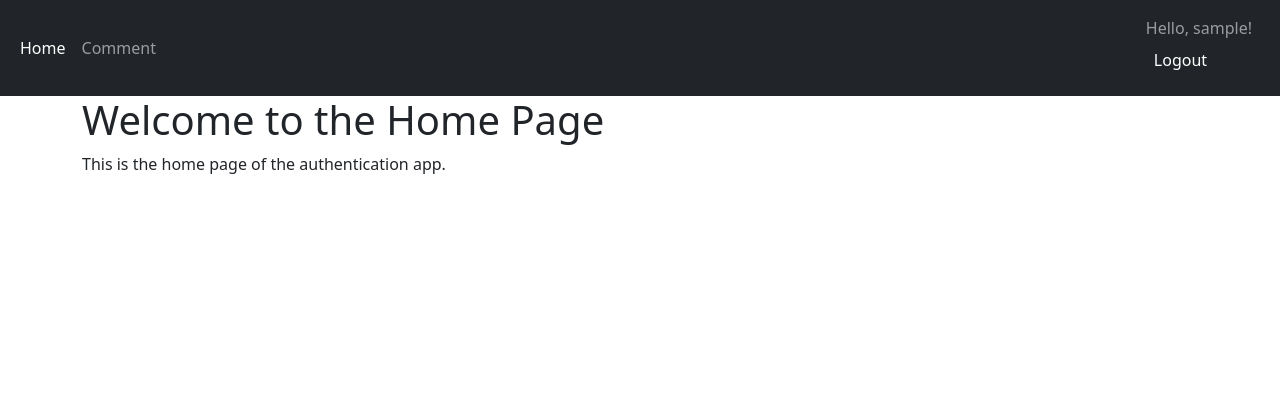
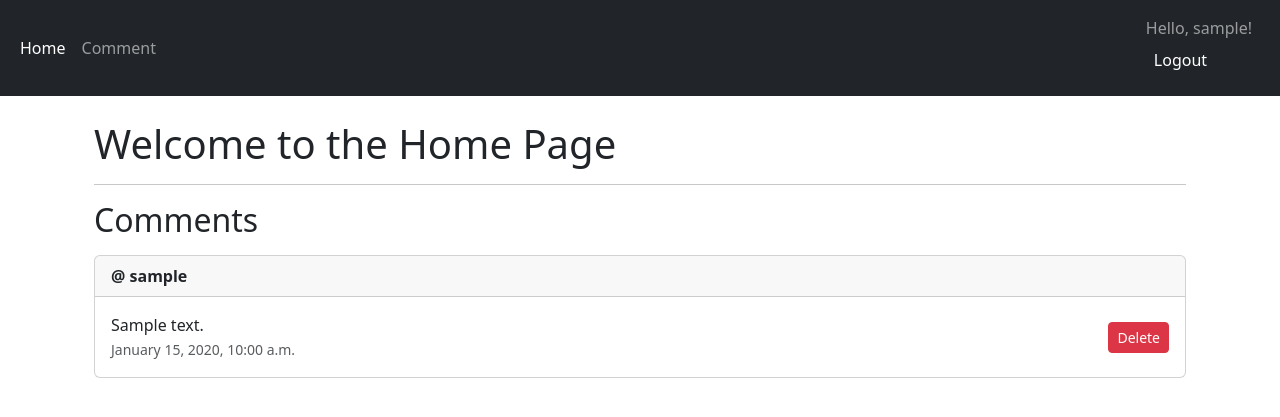
Before and after one commit to Joshkovu/Django-auth, a Django app: page / in a window 1280 px wide. Shown: the top 417 px of the page. Run offline with Django 5.2, Linux system fonts and the light colour scheme; a user stored in the database is signed in; tables that the repository leaves empty hold one stand-in row (values such as "Sample post").

Commit message:
refactor:adjust the code to use forms and add comment functionality

```diff
--- a/authentication/main/templates/main/base.html
+++ b/authentication/main/templates/main/base.html
@@ -16,10 +16,10 @@
             <div>
                 <ul class="navbar-nav me-auto mb-2 mb-lg-0">
                     <li class="nav-item">
-                        <a class="nav-link active" aria-current="page" href="/home">Home</a>
+                        <a class="nav-link active" aria-current="page" href="/home/">Home</a>
                     </li>
                      <li class="nav-item">
-                        <a class="nav-link" href="/create_comment">Comment</a>
+                        <a class="nav-link" href="/create_comment/">Comment</a>
                     </li>
                 </ul>
             </div>
--- a/authentication/main/templates/main/home.html
+++ b/authentication/main/templates/main/home.html
@@ -1,8 +1,46 @@
-{% extends "main/base.html" %}
-
-{% block title %}Home{% endblock %}
-
+{% extends "main/base.html" %} {% block title %}Home{% endblock %}
 {% block content %}
-    <h1>Welcome to the Home Page</h1>
-    <p>This is the home page of the authentication app.</p>
+<div class="container mt-4">
+  <h1>Welcome to the Home Page</h1>
+  <hr />
+  <h2>Comments</h2>
+  {% if comments %}
+  <ul class="list-group">
+    {% for comment in comments %}
+    <div class="card mt-2">
+      <div class="card-header">
+        <strong>@ {{ comment.user.username }}</strong>
+      </div>
+      <div
+        class="card-body d-flex flex-row justify-content-between align-items-center"
+      >
+        <div>
+          <p class="card-text mb-0">{{ comment.content }}</p>
+          <small class="text-muted"
+            >{{ comment.created_at|date:"F j, Y, g:i a" }}</small
+          >
+        </div>
+        <div>
+          {% if user.is_authenticated and user == comment.user %}
+          <form method="post">
+            {% csrf_token %}
+            <button
+              type="submit"
+              class="btn btn-danger btn-sm"
+              name="comment_id"
+              value="{{ comment.id }}"
+            >
+              Delete
+            </button>
+          </form>
+          {% endif %}
+        </div>
+      </div>
+    </div>
+    {% endfor %}
+  </ul>
+  {% else %}
+  <p>No comments yet.</p>
+  {% endif %}
+</div>
 {% endblock %}
--- a/authentication/main/views.py
+++ b/authentication/main/views.py
@@ -2,10 +2,22 @@ from django.shortcuts import redirect, render
 from .forms import CommentForm, SignUpForm
 from django.contrib.auth.decorators import login_required
 from django.contrib.auth import login , logout, authenticate
+from .models import Comment
 # Create your views here.
 @login_required(login_url="/login")
 def home(request):
-    return render(request, "main/home.html")
+    if request.method == "POST":
+        comment_id = request.POST.get("comment_id")
+        comment = Comment.objects.filter(id=comment_id, user=request.user).first()
+        if comment and comment.user == request.user:
+            comment.delete()
+        try:
+            comment = Comment.objects.get(id=comment_id, user=request.user)
+            comment.delete()
+            return redirect("/home/")
+        except Comment.DoesNotExist:
+            return redirect("/home/")
+    return render(request, "main/home.html",{"comments": Comment.objects.all().order_by("-created_at")})
 
 @login_required(login_url="/login")
 def create_comment(request):
@@ -15,7 +27,7 @@ def create_comment(request):
             comment =form.save(commit=False)
             comment.user = request.user
             comment.save()
-            return redirect("/home")
+            return redirect("/home/")
     else:
         form = CommentForm()
     return render(request, "main/create_comment.html", {"form": form})
@@ -27,7 +39,7 @@ def signup(request):
         if form.is_valid():
             user = form.save()
             login(request, user)
-            return redirect("/home")
+            return redirect("/home/")
     else:
         form = SignUpForm()
     return render(request, "registration/sign_up.html", {"form": form})
```
